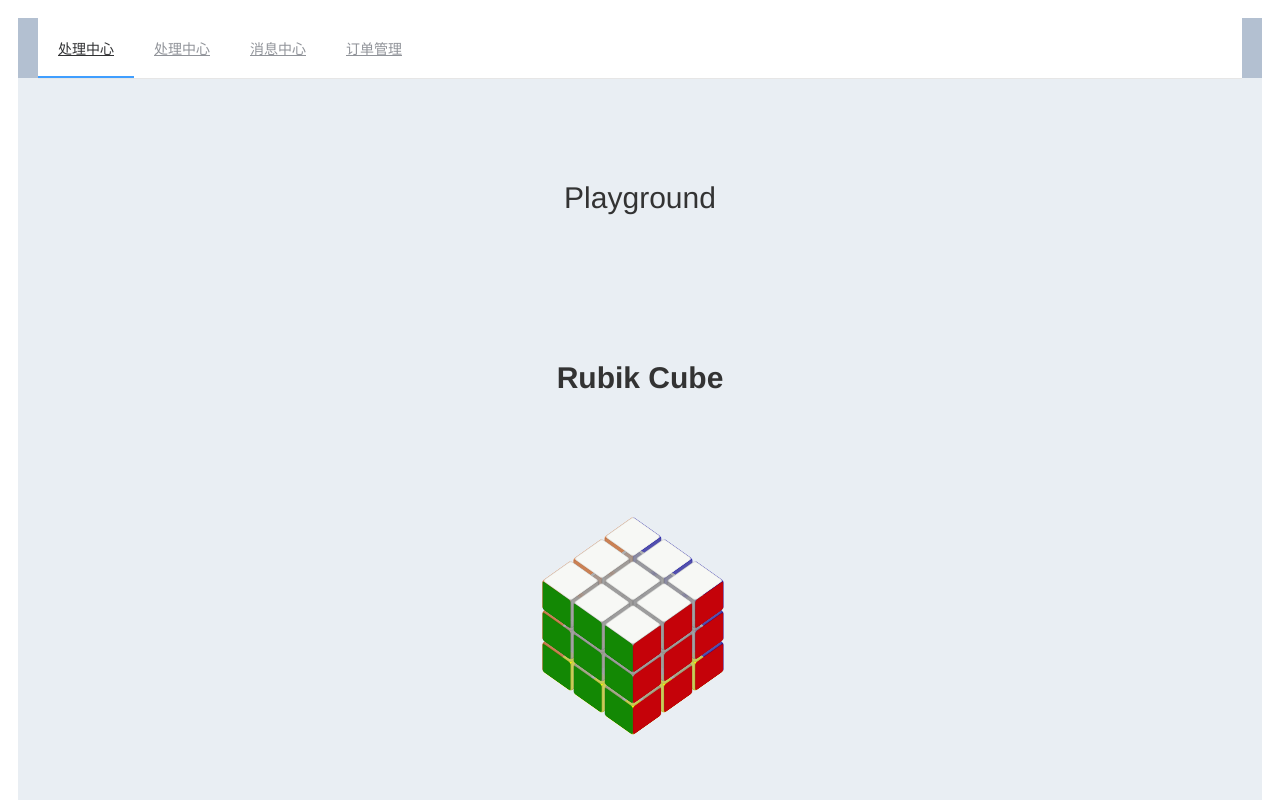
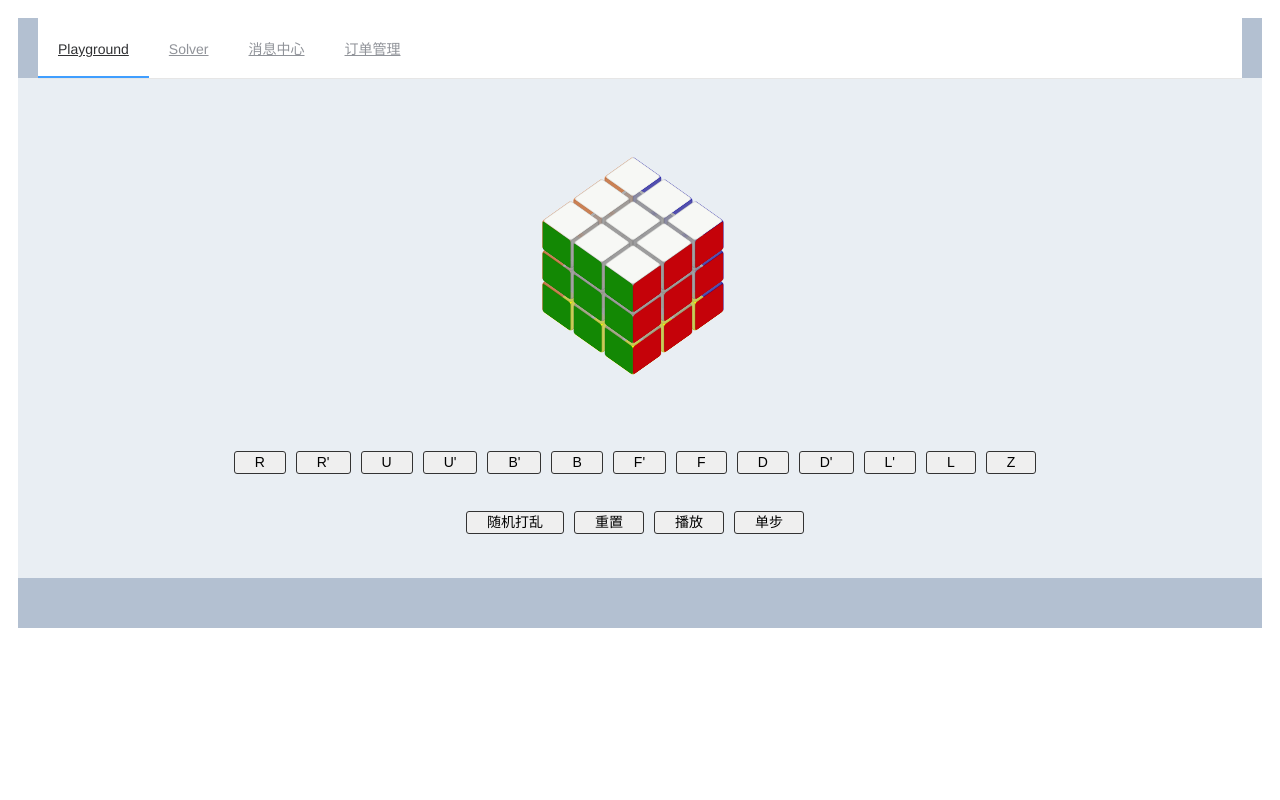
Before and after one commit to K-Akechi/cube_demo, a Vue app: page /#/ in a window 1280 px wide. Shown: the top 800 px of the page. Built offline with nearby package versions, Linux system fonts and the light colour scheme.

Commit message:
rename pages

```diff
--- a/src/App.vue
+++ b/src/App.vue
@@ -3,8 +3,8 @@
     <el-container>
       <el-header>
         <el-menu :default-active="activeIndex" class="el-menu-demo" mode="horizontal" @select="handleSelect">
-          <el-menu-item index="1"><router-link to="/">处理中心</router-link></el-menu-item>
-          <el-menu-item index="2"><router-link to="/overall">处理中心</router-link></el-menu-item>
+          <el-menu-item index="1"><router-link to="/">Playground</router-link></el-menu-item>
+          <el-menu-item index="2"><router-link to="/solve">Solver</router-link></el-menu-item>
           <el-menu-item index="3"><router-link to="/">消息中心</router-link></el-menu-item>
           <el-menu-item index="4"><router-link to="/">订单管理</router-link></el-menu-item>
         </el-menu>
--- a/src/components/Camera.vue
+++ b/src/components/Camera.vue
@@ -1,6 +1,6 @@
 <template>
   <div>
-  <el-button type="text" @click="outerVisible = true">点击打开录入界面</el-button>
+  <el-button type="primary" @click="outerVisible = true">点击打开录入界面<i class="el-icon-upload el-icon--right"></i></el-button>
   <el-dialog title="魔方录入" :visible.sync="outerVisible" ref="dialog1" width="80%">
   <!--    <el-dialog-->
   <!--      width="30%"-->
@@ -157,6 +157,7 @@
                     fr.push(img6.data[i]); fg.push(img6.data[i+1]); fb.push(img6.data[i+2]);
                 }
                 let json = {};
+                json['magic_number'] = "qwertyuiop";
                 json['picture'] = {};
                 json['picture'].width = 120;
                 json['picture'].height = 120;
--- a/src/components/CubeCore.vue
+++ b/src/components/CubeCore.vue
@@ -1,6 +1,5 @@
 <template>
 <div class="hello" @mousedown="handleMouseDown">
-  <h1>{{ title }}</h1>
   <div class="cube" :style="'transform: rotateX('+rotateX+'deg) rotateY('+rotateY+'deg)'">
     <Cube v-for="pos in positions" :position="pos" :ref="pos[0]+'-'+pos[1]+'-'+pos[2]" :key="pos[0]+'-'+pos[1]+'-'+pos[2]" :id="pos[0]+'-'+pos[1]+'-'+pos[2]" :opacity="opacity/100">
     </Cube>
--- /dev/null
+++ b/src/components/Solver.vue
@@ -0,0 +1,13 @@
+<template>
+  <el-button type="success" @click="">解魔方</el-button>
+</template>
+
+<script>
+    export default {
+        name: "Solver"
+    }
+</script>
+
+<style scoped>
+
+</style>
--- a/src/router/index.js
+++ b/src/router/index.js
@@ -2,7 +2,7 @@ import Vue from 'vue'
 import Router from 'vue-router'
 import Home from '../views/Home'
 // import Index from
-import overall from "../views/overall"
+import Solve from "../views/Solve"
 
 Vue.use(Router);
 
@@ -14,9 +14,9 @@ export default new Router({
       component: Home
     },
     {
-      path: '/overall',
-      name: 'overall',
-      component: overall
+      path: '/solve',
+      name: 'solve',
+      component: Solve
     }
   ]
 })
--- a/src/views/Home.vue
+++ b/src/views/Home.vue
@@ -1,6 +1,6 @@
 <template>
   <div class="hello">
-    <h1>{{ msg }}</h1>
+<!--    <h1>{{ msg }}</h1>-->
     <div><CubeCore></CubeCore></div>
   </div>
 </template>
--- /dev/null
+++ b/src/views/Solve.vue
@@ -0,0 +1,29 @@
+<template>
+    <div>
+      <el-row><CubeCore></CubeCore></el-row>
+      <el-row :gutter="20">
+        <el-col :span=12><Camera></Camera></el-col>
+        <el-col :span=12><Solver></Solver></el-col>
+      </el-row>
+    </div>
+</template>
+
+<script>
+  // import Dialog from "../components/Dialog";
+  import CubeCore from "../components/CubeCore";
+  import Camera from "../components/Camera";
+  import Solver from "../components/Solver";
+    export default {
+        name: 'solve',
+        components: {Camera, CubeCore, Solver},
+        data(){
+            return{
+                content:""
+            }
+        }
+    }
+</script>
+
+<style scoped>
+
+</style>
--- a/src/views/overall.vue
+++ /dev/null
@@ -1,23 +0,0 @@
-<template>
-    <div>
-      <Camera></Camera>
-    </div>
-</template>
-
-<script>
-  // import Dialog from "../components/Dialog";
-  import Camera from "../components/Camera";
-    export default {
-        name: 'overall',
-        components: {Camera},
-        data(){
-            return{
-                content:"this is the overall representation page"
-            }
-        }
-    }
-</script>
-
-<style scoped>
-
-</style>
```
